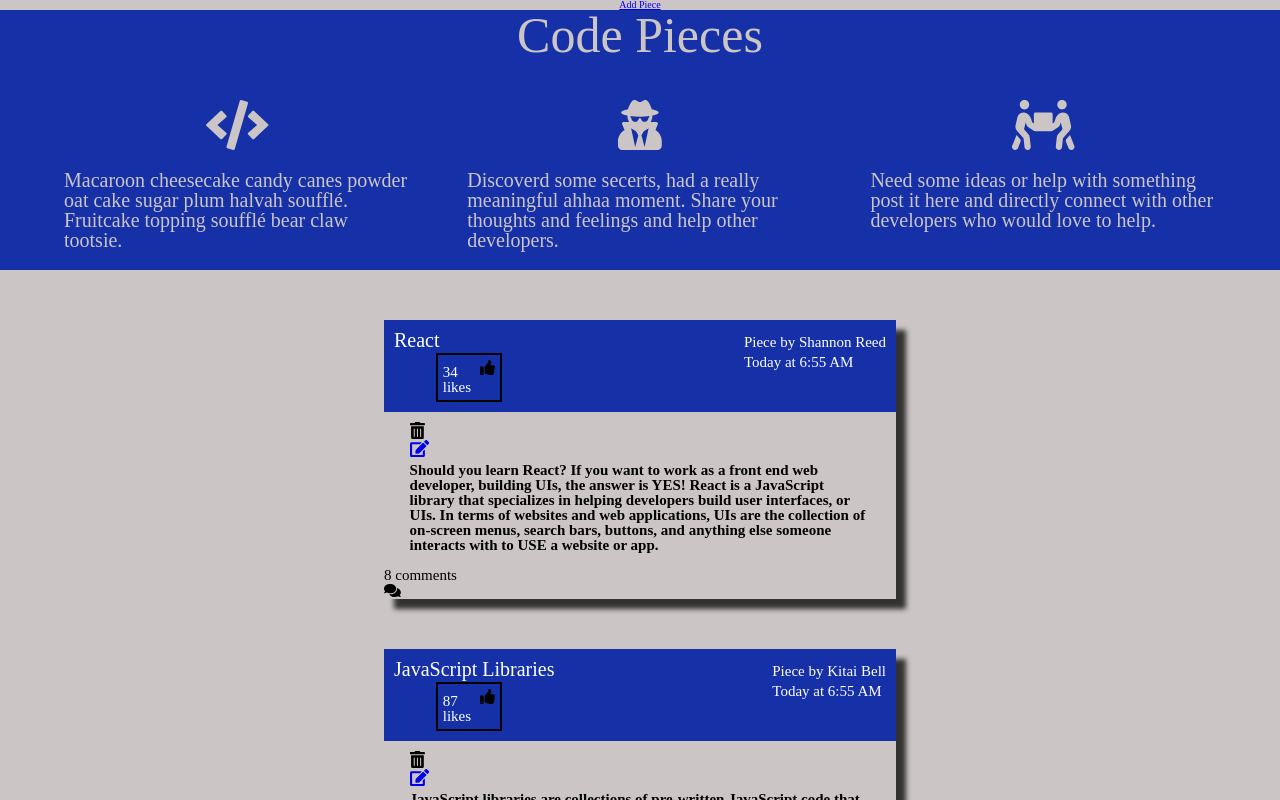
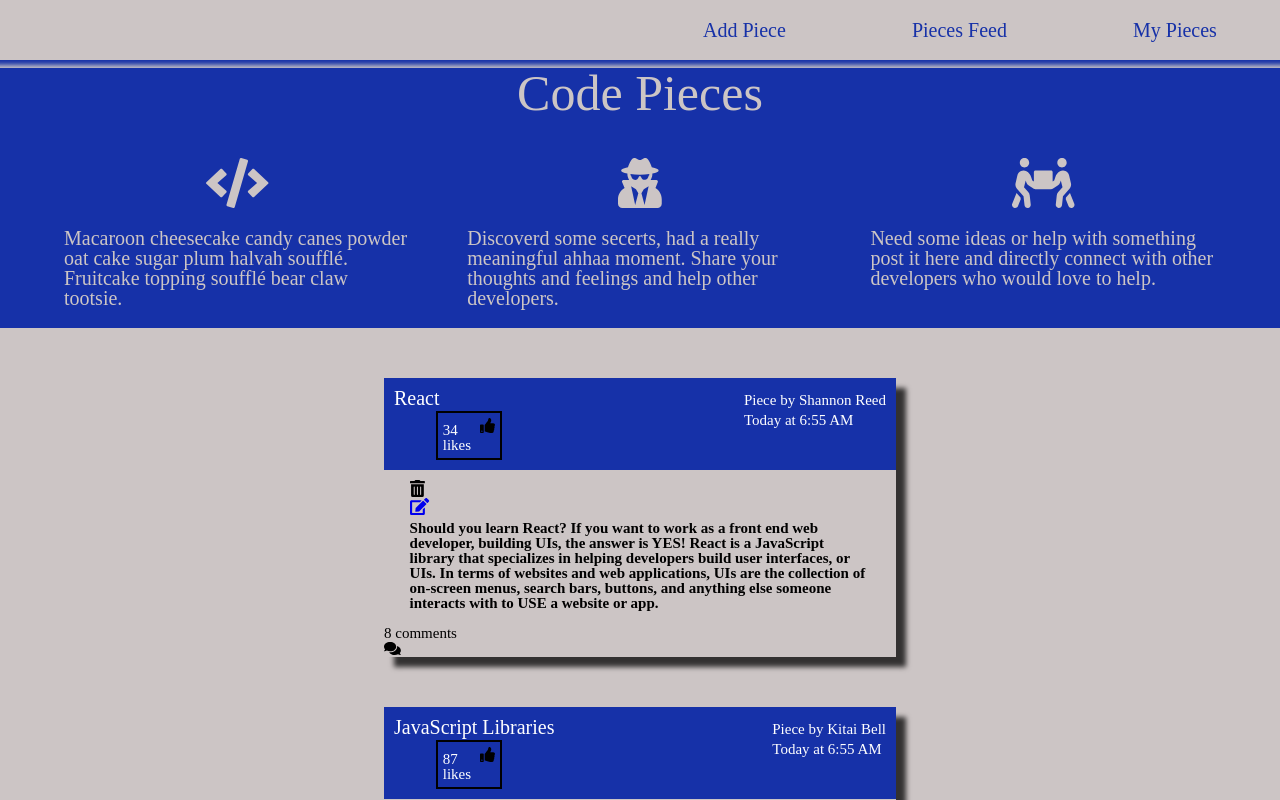
Before and after one commit to SR-Portfolio-Projects/Code-Pieces-Part-I, a React (Create React App) app in the folder code-pieces/: page /pieces in a window 1280 px wide. Shown: the top 800 px of the page. Built offline with nearby package versions, Linux system fonts and the light colour scheme.

Commit message:
adding to layout

```diff
--- a/code-pieces/src/App.css
+++ b/code-pieces/src/App.css
@@ -5,6 +5,37 @@
   justify-content: center;
   align-items: center;
 }
+/*Menu*/
+.menu {
+  width: 100%;
+  padding: 2rem;
+  display: flex;
+  justify-content: flex-end;
+  margin-bottom: .8rem;
+  -webkit-box-shadow: 0px 5px 5px 0px rgb(22, 49, 168);
+  -moz-box-shadow: 0px 5px 5px 0px rgb(22, 49, 168);
+  box-shadow: 0px 5px 5px 0px rgb(22, 49, 168);
+
+}
+
+nav {
+  flex-basis: 50%;
+  display: flex;
+  justify-content: space-around;
+  font-size: 2rem;
+  color: #CCC5C5;
+}
+
+.menu-link {
+  color:  rgb(22, 49, 168);
+  text-decoration: none;
+}
+
+
+
+
+
+/*Piece*/
 
 .piece {
   margin: 5rem auto;
--- a/code-pieces/src/components/Menu.js
+++ b/code-pieces/src/components/Menu.js
@@ -4,11 +4,21 @@
 
 function Menu() {
      return (
-        <>
-             <Link to = '/addpiece'>
-        	    Add Piece
-      	     </Link>
-        </>
+        <div className = 'menu'>
+            <nav>
+                <Link className = 'menu-link' to = '/addpiece'>
+                    Add Piece
+                </Link>
+
+                <Link className = 'menu-link' to = '/'>
+                    Pieces Feed
+                </Link>
+
+                <Link className = 'menu-link' to = '/addpiece'>
+                    My Pieces
+                </Link>
+            </nav>
+        </div>
      )
   }
 export default Menu;
```
